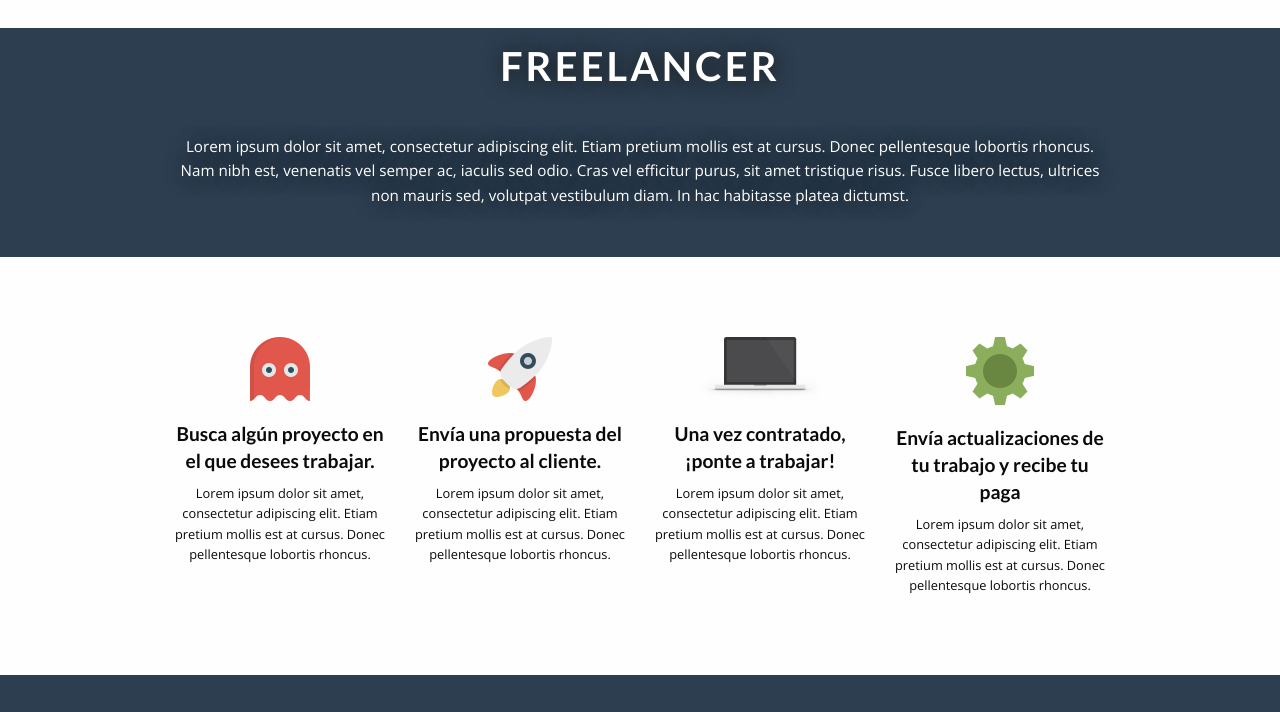
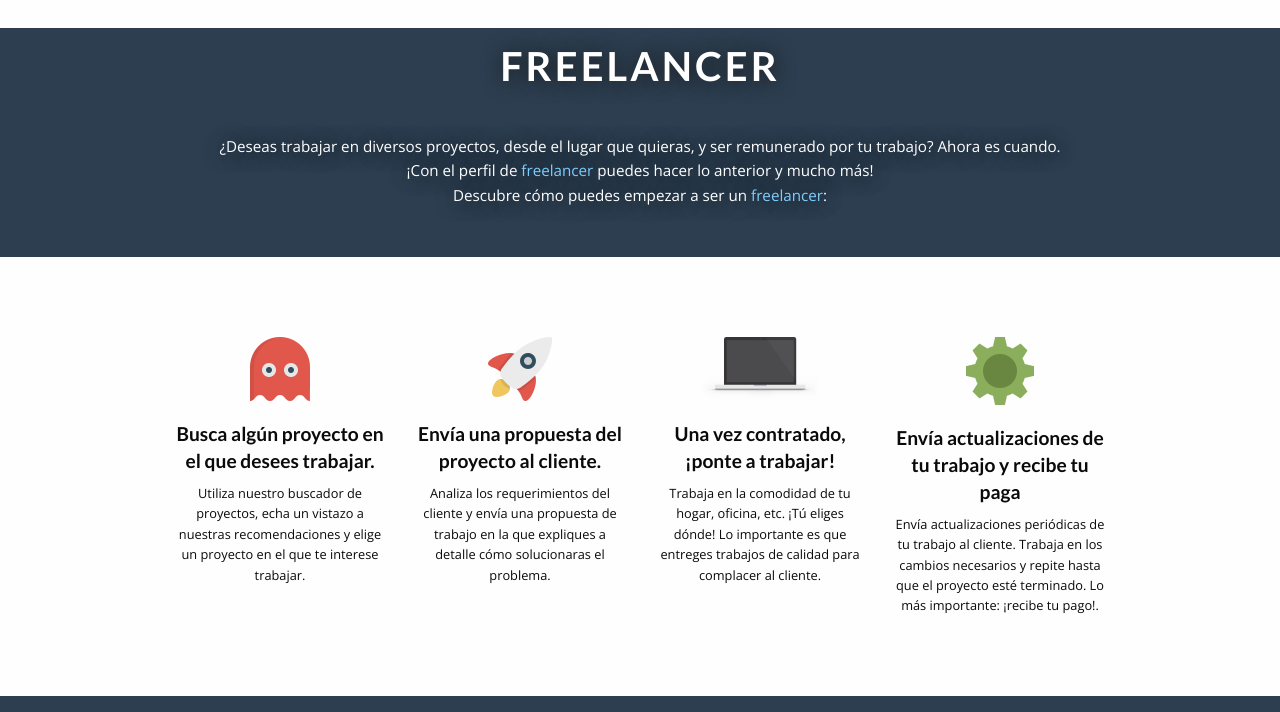
Before and after one commit to gbrolo/freelanceros-homepage, a plain HTML site: page index.html in a window 1280 px wide. Shown: the part 1680-2392 px from the top of the page. Drawn offline with nearby package versions, Linux system fonts and the light colour scheme.

Commit message:
Agregada informacion de freelancer

```diff
--- a/index.html
+++ b/index.html
@@ -118,7 +118,11 @@
 				<div class="large-12 column">
 				<h3>Freelancer</h3>
 				<p>
-					Lorem ipsum dolor sit amet, consectetur adipiscing elit. Etiam pretium mollis est at cursus. Donec pellentesque lobortis rhoncus. Nam nibh est, venenatis vel semper ac, iaculis sed odio. Cras vel efficitur purus, sit amet tristique risus. Fusce libero lectus, ultrices non mauris sed, volutpat vestibulum diam. In hac habitasse platea dictumst.
+					¿Deseas trabajar en diversos proyectos, desde el lugar que quieras, y ser remunerado por tu trabajo? Ahora es cuando.
+					<br>
+					¡Con el perfil de <font color="#7ecefd">freelancer</font> puedes hacer lo anterior y mucho más!
+					<br>
+					Descubre cómo puedes empezar a ser un <font color="#7ecefd">freelancer</font>:
 				</p>
 			</div>
 		</div>
@@ -129,28 +133,28 @@
 			<img src="img/ghost.png" alt="">
 				<h5>Busca algún proyecto en el que desees trabajar.</h5>
 				<p>
-					Lorem ipsum dolor sit amet, consectetur adipiscing elit. Etiam pretium mollis est at cursus. Donec pellentesque lobortis rhoncus.
+					Utiliza nuestro buscador de proyectos, echa un vistazo a nuestras recomendaciones y elige un proyecto en el que te interese trabajar.
 				</p>
 			</div>
 			<div class="large-3 column">
 			<img src="img/rocket.png" alt="">
 				<h5>Envía una propuesta del proyecto al cliente.</h5>
 				<p>
-					Lorem ipsum dolor sit amet, consectetur adipiscing elit. Etiam pretium mollis est at cursus. Donec pellentesque lobortis rhoncus.
+					Analiza los requerimientos del cliente y envía una propuesta de trabajo en la que expliques a detalle cómo solucionaras el problema.
 				</p>
 			</div>
 			<div class="large-3 column">
 				<img src="img/laptop.png" alt="" width="120">
 				<h5>Una vez contratado, ¡ponte a trabajar!</h5>
 				<p>
-					Lorem ipsum dolor sit amet, consectetur adipiscing elit. Etiam pretium mollis est at cursus. Donec pellentesque lobortis rhoncus.
+					Trabaja en la comodidad de tu hogar, oficina, etc. ¡Tú eliges dónde! Lo importante es que entreges trabajos de calidad para complacer al cliente.
 				</p>
 			</div>
 			<div class="large-3 column">
 				<img src="img/cog.png" alt="">
 				<h5>Envía actualizaciones de tu trabajo y recibe tu paga</h5>
 				<p>
-					Lorem ipsum dolor sit amet, consectetur adipiscing elit. Etiam pretium mollis est at cursus. Donec pellentesque lobortis rhoncus.
+					Envía actualizaciones periódicas de tu trabajo al cliente. Trabaja en los cambios necesarios y repite hasta que el proyecto esté terminado. Lo más importante: ¡recibe tu pago!.
 				</p>
 			</div>
 		</div>
```
